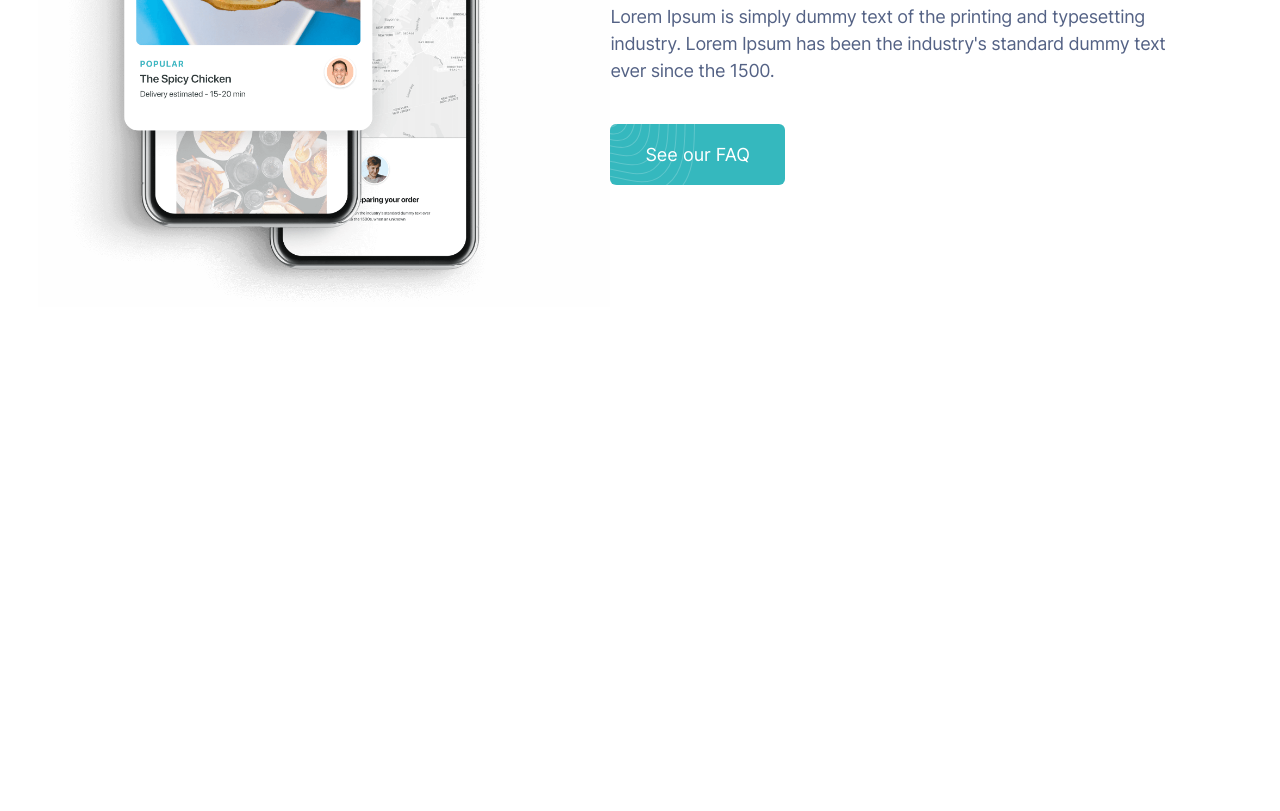
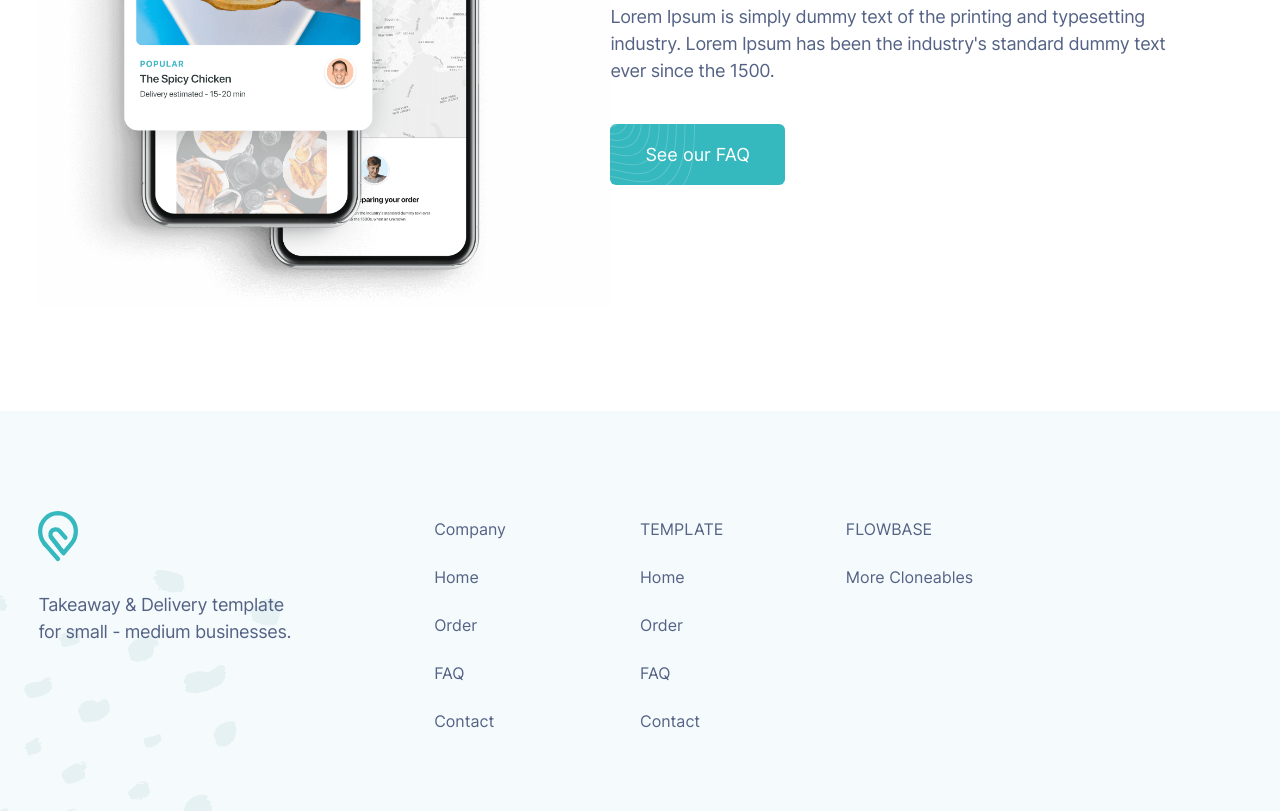
Before and after one commit to ashik13en/mela-restaurant, a plain HTML site: page index.html in a window 1280 px wide. Shown: the part 3864-4675 px from the top of the page. Before the commit the page ends 4275 px from the top, so only its background shows below. Drawn offline with Linux system fonts and the light colour scheme.

Commit message:
added fotter section

```diff
--- a/index.html
+++ b/index.html
@@ -176,5 +176,33 @@
             </div>
         </section>
       </main>
+      <!-- footer section -->
+       <footer class="footer">
+            <div class="footer-content">
+                <div class="">
+                    <img src="./images/logo.svg" width="40" alt="" class="footer-logo">
+                    <p class="logo-moto">Takeaway & Delivery template<br>for small - medium businesses. </p>
+                </div>
+                <div class="footer-column">
+                    <a href="">Company</a>
+                    <a href="">Home</a>
+                    <a href="">Order</a>
+                    <a href="">FAQ</a>
+                    <a href="">Contact</a>
+                </div>
+                <div class="footer-column">
+                    <a href="">TEMPLATE</a>
+                    <a href="">Home</a>
+                    <a href="">Order</a>
+                    <a href="">FAQ</a>
+                    <a href="">Contact</a>
+                </div>
+                <div class="footer-column">
+                    <a href="">FLOWBASE</a>
+                    <a href="">More Cloneables</a>
+                </div>
+
+            </div>
+       </footer>
 </body>
 </html>
--- a/style/style.css
+++ b/style/style.css
@@ -477,3 +477,48 @@
     border: none;
     color: white;
 }
+
+/* footer section */
+
+.footer {
+    background-color: #f5fbfc;
+    background-image: url("../images/Pattern.svg");
+    background-position: 0% 100%;
+    background-size: contain;
+    padding: 100px 3% 60px;
+    background-repeat: no-repeat;
+}
+
+.footer-logo {
+    margin-bottom: 25px;
+}
+
+.logo-moto {
+    margin-bottom: 10px;
+    color: #546285;
+    font-size: 18px;
+    line-height: 1.5;
+    letter-spacing: -0.02em;
+}
+
+.footer-content {
+    display: grid;
+    grid-template-columns: 2fr 1fr 1fr 1fr 1fr;
+    grid-row-gap: 16px;
+    grid-column-gap: 16px;
+}
+
+.footer-column {
+    display: flex;
+    flex-direction: column;
+}
+
+.footer-column a {
+    margin-bottom: 12px;
+    padding-top: 8px;
+    padding-right: 6px;
+    padding-bottom: 8px;
+    color: #546285;
+    font-size: 16px;
+    text-decoration: none;
+}
```
Also changed, not shown: images/Pattern.svg (added).
